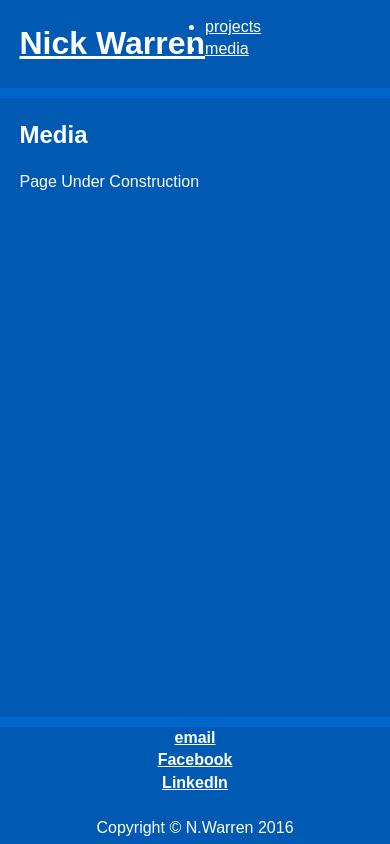
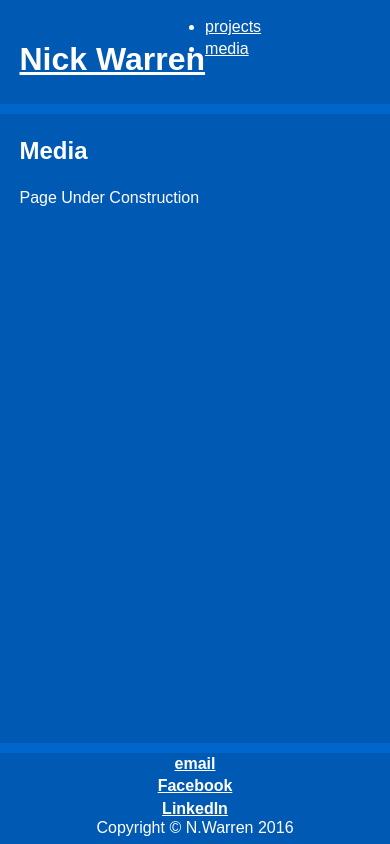
Before and after one commit to ImmortalScientist/niwarren.co.uk, a PHP site: page /media.html in a window 390 px wide. Run offline with PHP 8.4, Linux system fonts and the light colour scheme.

Commit message:
merge commit

```diff
--- a/css/main.css
+++ b/css/main.css
@@ -113,6 +113,16 @@
   color: white;
 }
 
+.Site {
+  display: flex;
+  min-height: 100vh;
+  flex-direction: column;
+}
+
+.Site-content {
+  flex: 1;
+}
+
 /* ++++++++++++++++++++++++
     APPLIES ON ALL DEVICES
    ++++++++++++++++++++++++ */
@@ -123,13 +133,14 @@
      float: left;
  }
 
+
 .header-container {
     border-bottom: 10px solid #0066cc;
     background: #0059b3;
 }
 
 .footer-container{
-    position: fixed;
+    position: relative;
     bottom: 0; left: 0; right: 0;
     border-top: 10px solid #0066cc;
     background: #0059b3;
@@ -179,7 +190,7 @@
 
    .footer-container footer {
      color: #ffffff;
-   	text-align: center;
+   	 text-align: center;
    }
 
    footer p {
@@ -196,7 +207,7 @@
      left: 0; right: 0; margin: auto;
      padding-bottom: 10px;
      padding-left: 0;
-     margin-bottom: 15px;
+     margin-bottom: 2px;
    }
 
 
@@ -216,9 +227,15 @@
 
 @media only screen and (max-width: 600px) {
 
+<<<<<<< HEAD
   /* ====================
       INTERMEDIATE: Menu
      ==================== */
+=======
+/* ====================
+    INTERMEDIATE: Menu & Footer
+   ==================== */
+>>>>>>> refs/remotes/origin/master
 
      /* When the screen is less than 680 pixels wide, hide all list items, except for the first one ("Home"). Show the list item that contains the link to open and close the topnav (li.icon) */
     ul.topnav li:not(:first-child) {display: none;}
@@ -233,18 +250,43 @@
     /* The "responsive" class is added to the topnav with JavaScript when the user clicks on the icon. This class makes the topnav look good on small screens */
     ul.topnav.responsive {position: relative;}
 
+<<<<<<< HEAD
     ul.topnav.responsive li.icon {
       position: absolute;
       right: 0;
       top: 0;
+=======
+    .contactbutton{
+      float: left;
+      width: calc(90.1% / 3);
+>>>>>>> refs/remotes/origin/master
     }
     ul.topnav.responsive li {
       float: none;
       display: inline;
     }
+<<<<<<< HEAD
     ul.topnav.responsive li a {
       display: block;
       text-align: left;
+=======
+
+    footer p {
+      margin-top: 50;
+    }
+
+
+/* ========================
+    INTERMEDIATE: IE Fixes
+   ======================== */
+
+    nav ul li {
+        display: inline;
+    }
+
+    .oldie nav a {
+        margin: 0 0.7%;
+>>>>>>> refs/remotes/origin/master
     }
 }
 
@@ -282,9 +324,13 @@
    ============ */
 
     .main article {
-        width: 100%;
+      width: 100%;
     }
 
+    span img {
+      float: right;
+      margin: 0 0 10px 10px;
+    }
 
 
 }
--- a/index.html
+++ b/index.html
@@ -17,6 +17,7 @@
         <link rel=""
         <script src="js/vendor/modernizr-2.8.3.min.js"></script>
     </head>
+
     <body>
         <!--[if lte IE 8]>
             <p class="browserupgrade">You are using an <strong>outdated</strong> browser. Please <a href="http://browsehappy.com/">upgrade your browser</a> to improve your experience.</p>
```
